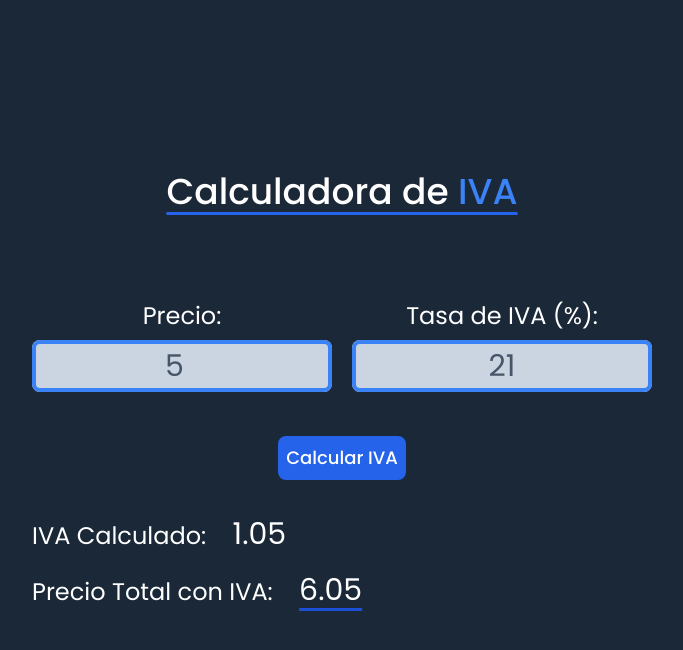
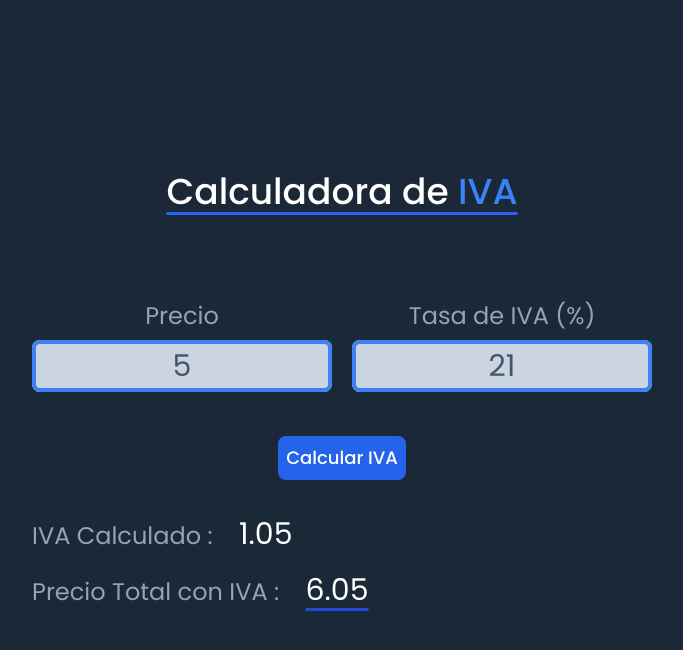
Before and after one commit to F4briMD/Calc-iva-ar1, a React (Vite) app: page / in a window 1280 px wide. Both pictures are taken after typing "5" into the empty fields and a click on the button "Calcular IVA". Shown: the top 650 px of the page, without its empty margins (298-981 px from the left). Built offline with nearby package versions, Linux system fonts and the light colour scheme.

Commit message:
css styles

```diff
--- a/src/components/Calc_iva.jsx
+++ b/src/components/Calc_iva.jsx
@@ -48,7 +48,7 @@ function Calc_iva() {
 
       <div className='grid grid-cols-2 gap-5 my-5'>
       <div className='flex flex-col items-center '>
-        <label className='text-2xl'>Precio: </label>
+        <label className='text-2xl text-slate-400'>Precio</label>
         <input
           type="number"
           value={isNaN(precio) ? '' : precio}
@@ -57,7 +57,7 @@ function Calc_iva() {
         />
       </div>
       <div className='flex flex-col items-center'>
-        <label className='text-2xl'>Tasa de IVA (%): </label>
+        <label className='text-2xl text-slate-400'>Tasa de IVA (%)</label>
         <input
           type="text"
           value={isNaN(tasaIVA)? '' : tasaIVA}
@@ -72,8 +72,8 @@ function Calc_iva() {
         {error && <p className='text-lg text-red-500'>{error}</p>}
         {mostrarTolIva && (
       <div className='grid items-center grid-rows-2 my-5 text-2xl font-normal text-left gap-y-5'>
-        <p className=''>IVA Calculado: <span className='pl-5 text-3xl'>{isNaN(iva) ? '' : iva.toFixed(2)}</span></p>
-        <p className=''>Precio Total con IVA: <span className='pl-5 text-3xl underline underline-offset-8 decoration-blue-700'>{isNaN(calcularTotalConIVA()) ? '':  calcularTotalConIVA().toFixed(2)}</span></p>
+        <p className='text-slate-400'>IVA Calculado : <span className='pl-5 text-3xl text-white'>{isNaN(iva) ? '' : iva.toFixed(2)}</span></p>
+        <p className='text-slate-400'>Precio Total con IVA : <span className='pl-5 text-3xl text-white underline underline-offset-8 decoration-blue-700'>{isNaN(calcularTotalConIVA()) ? '':  calcularTotalConIVA().toFixed(2)}</span></p>
       </div>
     )}
     <div>
--- a/src/index.css
+++ b/src/index.css
@@ -3,6 +3,14 @@
 @tailwind base;
 @tailwind components;
 @tailwind utilities;
+
+input[type=number]::-webkit-inner-spin-button,
+input[type=number]::-webkit-outer-spin-button {
+  -webkit-appearance: none;
+  margin: 0;
+}
+
+input[type=number] { -moz-appearance:textfield; }
 
 body{
   /* background: rgb(25, 23, 36); */
@@ -21,6 +29,6 @@ body{
 
 @layer components{
   .btncal{
-    @apply p-2 my-4 text-lg font-medium rounded-lg text-white bg-blue-600 hover:bg-blue-700 transition duration-300 hover:ring-2 hover:ring-sky-200 hover:ring-inset
+    @apply p-2 my-4 text-lg font-medium rounded-lg text-white bg-blue-600 hover:bg-blue-700 transition duration-300 hover:ring-1 hover:ring-sky-200
   }
 }
```
